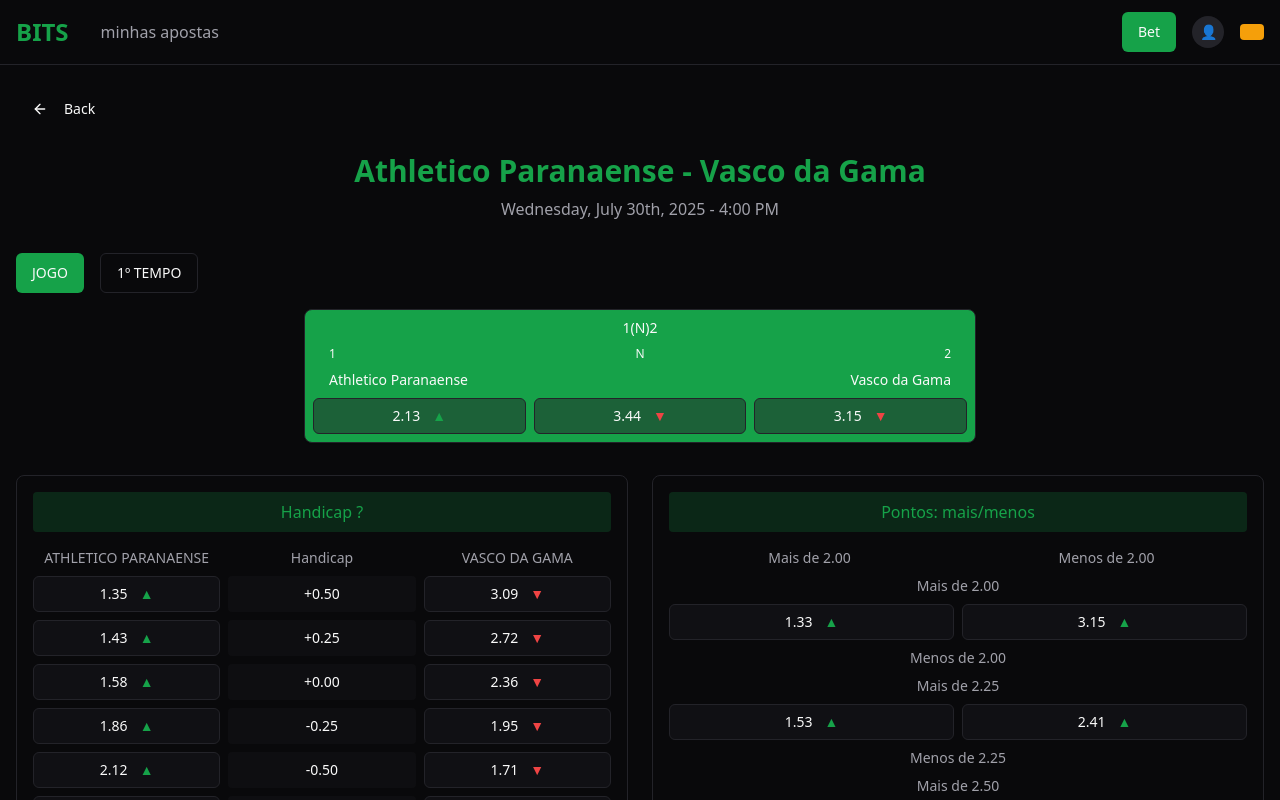
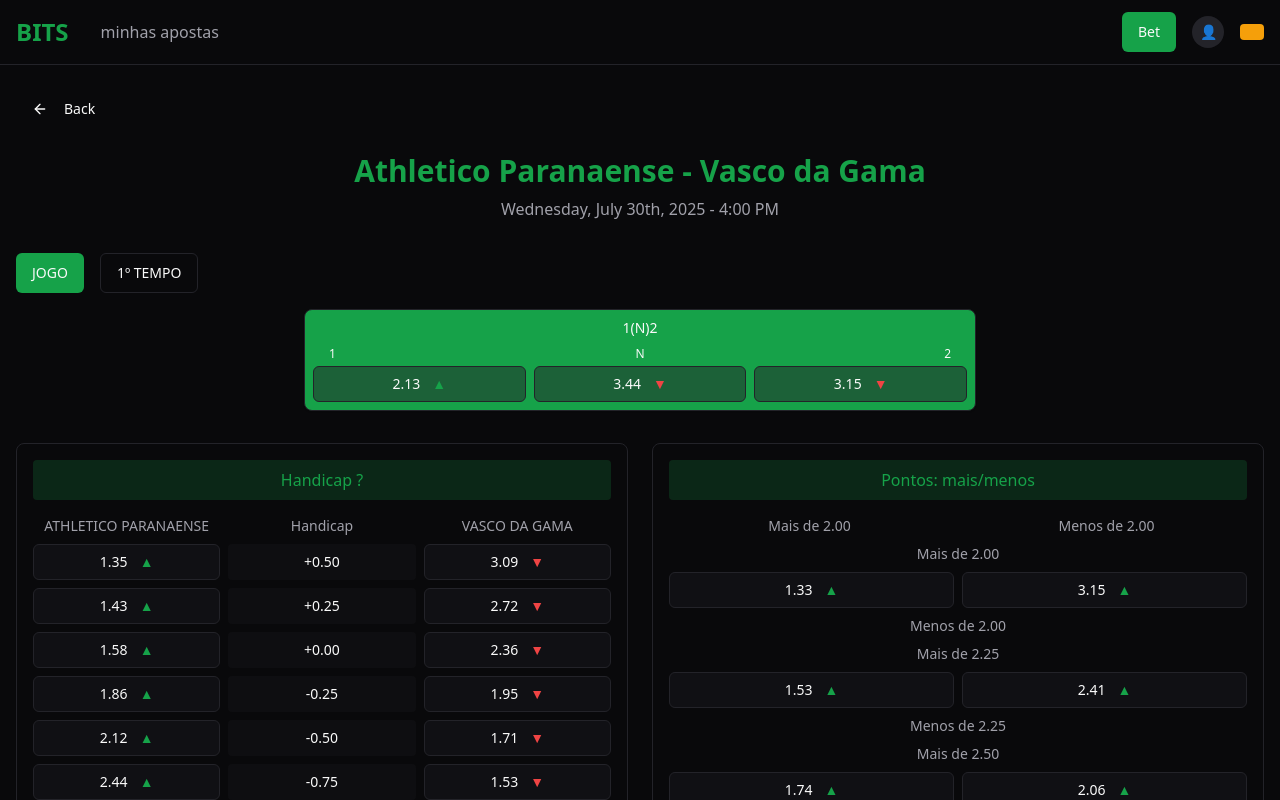
Before and after one commit to jdabliu/bits-bet-tracker, a React (Vite) app: page /match/1 in a window 1280 px wide. Shown: the top 800 px of the page. Built offline with nearby package versions, Linux system fonts and the light colour scheme.

Commit message:
Remove team names
Reduced the size of the odds card and removed the team names.
-edited src/components/OddsCard.tsx

```diff
--- a/src/components/OddsCard.tsx
+++ b/src/components/OddsCard.tsx
@@ -31,16 +31,11 @@ const OddsCard = ({
         {title}
       </div>
 
-      <div className="space-y-2">
+      <div className="space-y-1">
         <div className="flex justify-between items-center px-4">
           <span className={`text-xs ${textColor}`}>1</span>
           <span className={`text-xs ${textColor}`}>N</span>
           <span className={`text-xs ${textColor}`}>2</span>
-        </div>
-
-        <div className="flex justify-between items-center px-4">
-          <span className={`text-sm font-medium ${textColor} text-left`}>{homeTeam}</span>
-          <span className={`text-sm font-medium ${textColor} text-right`}>{awayTeam}</span>
         </div>
 
         <div className="flex justify-between items-center gap-2">
```
